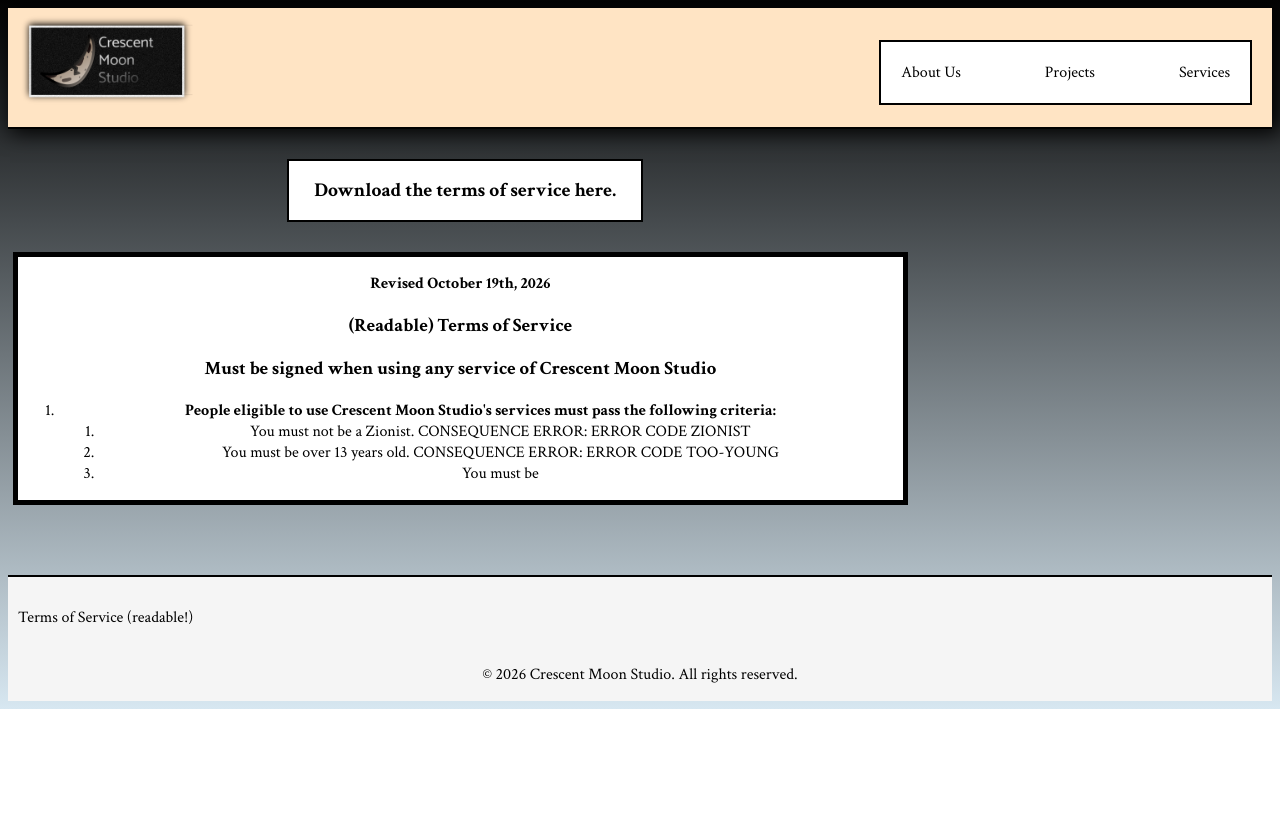
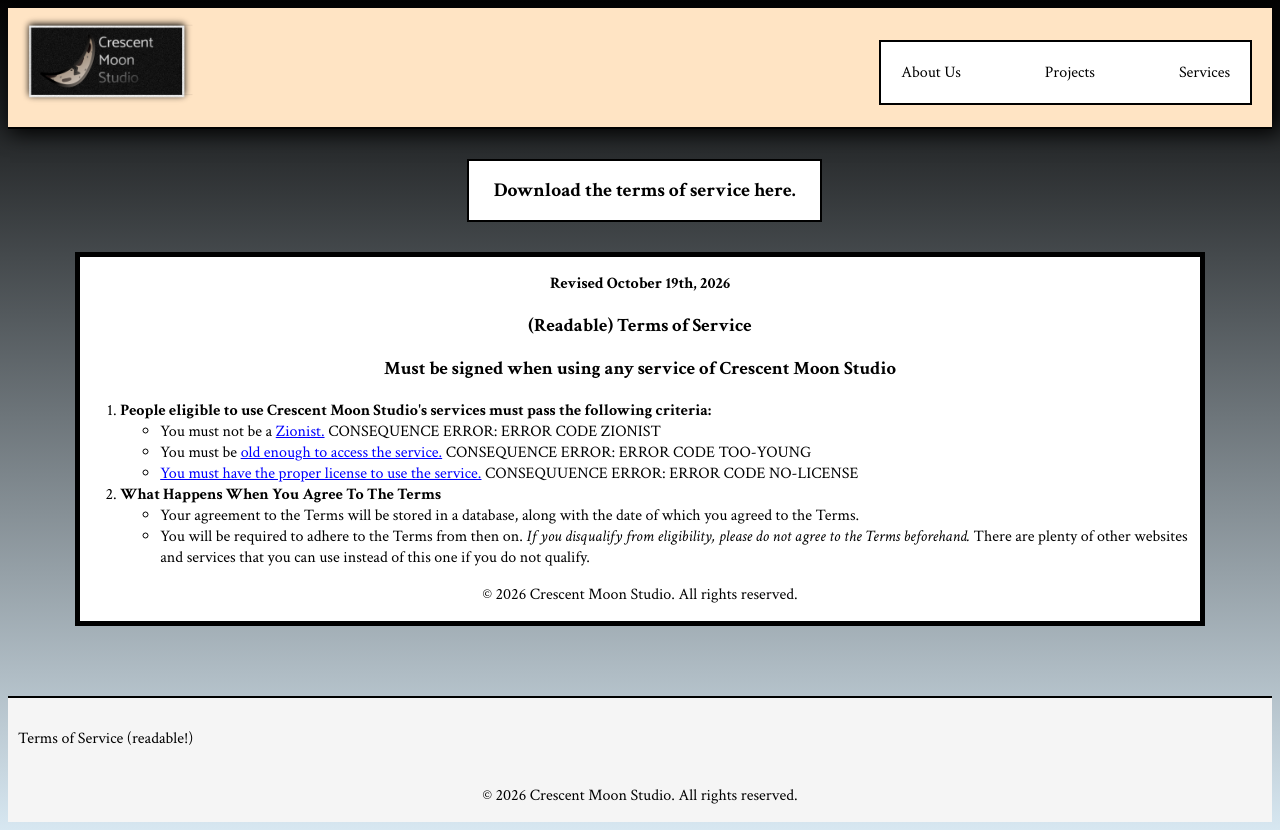
Before and after one commit to ayuubthegreat/CrescentMoonStudioWebsite, a React (Vite) app: page /terms in a window 1280 px wide. Before the commit the page ends 800 px from the top, so only its background shows below. Built offline with nearby package versions, Linux system fonts and the light colour scheme.

Commit message:
Your commit message here

```diff
--- a/src/components/components.css
+++ b/src/components/components.css
@@ -13,7 +13,6 @@
     flex-direction: column;
     align-items: center;
     justify-content: center;
-    max-width: 70%;
 }
 .terms-of-service-page .section-header {
     width: 90%;
@@ -23,11 +22,19 @@
     text-align: center;
 }
 .terms-of-service-content {
-    width: 100%;
+    width: 90%;
     height: fit-content;
     border: black 5px solid;
     background-color: white;
     text-align: center;
+}
+.body-content {
+    text-align: left;
+}
+.body-content a {
+    text-decoration: underline;
+    color: blue;
+    padding: 0px;
 }
 .navbar .section {
     margin-bottom: 0;
--- a/src/pages/termsOfService.jsx
+++ b/src/pages/termsOfService.jsx
@@ -1,3 +1,4 @@
+import { Link } from "react-router-dom";
 import Section from "../components/Section";
 
 export default function TermsOfService()  {
@@ -9,15 +10,26 @@ export default function TermsOfService()  {
                 <p style={{fontWeight: "bold"}}>Revised October 19th, 2026</p>
                 <h1>(Readable) Terms of Service</h1>
                 <h3>Must be signed when using any service of Crescent Moon Studio</h3>
-                <ol>
+                <div className="body-content">
+                    <ol>
                     <li><strong>People eligible to use Crescent Moon Studio's services must pass the following criteria:</strong>
-                    <ol>
-                        <li>You must not be a Zionist. CONSEQUENCE ERROR: ERROR CODE ZIONIST <br></br></li>
-                        <li>You must be over 13 years old. CONSEQUENCE ERROR: ERROR CODE TOO-YOUNG</li>
-                        <li>You must be </li>
-                    </ol>
+                    <ul>
+                        <li>You must not be a <Link to={"/zionist-def"}>Zionist.</Link> CONSEQUENCE ERROR: ERROR CODE ZIONIST <br></br></li>
+                        <li>You must be <Link to={"/age-limit"}>old enough to access the service.</Link> CONSEQUENCE ERROR: ERROR CODE TOO-YOUNG</li>
+                        <li> <Link to={"/license-codes"}>You must have the proper license to use the service.</Link> CONSEQUUENCE ERROR: ERROR CODE NO-LICENSE</li>
+                    </ul>
+                    </li>
+                    <li><strong>What Happens When You Agree To The Terms</strong>
+                    <ul>
+                        <li>Your agreement to the Terms will be stored in a database, along with the date of which you agreed to the Terms.</li>
+                        <li>You will be required to adhere to the Terms from then on. <i>If you disqualify from eligibility,
+                            please do not agree to the Terms beforehand. </i>
+                            There are plenty of other websites and services that you can use instead of this one if you do not qualify.</li>
+                    </ul>
                     </li>
                 </ol>
+                </div>
+                <p>&copy; 2026 Crescent Moon Studio. All rights reserved.</p>
             </Section>
         </Section>
 
```
